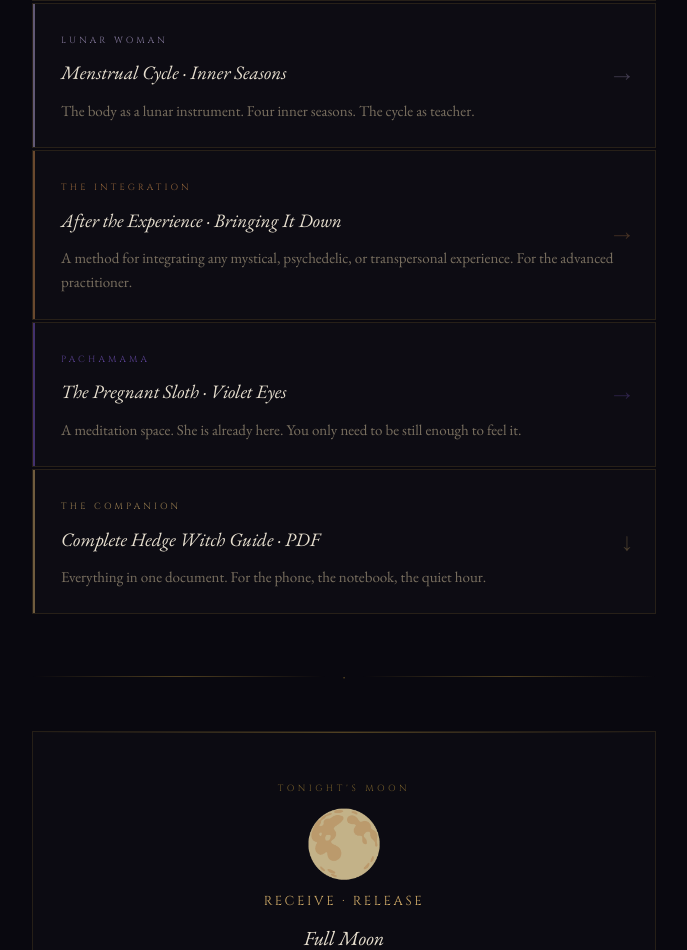
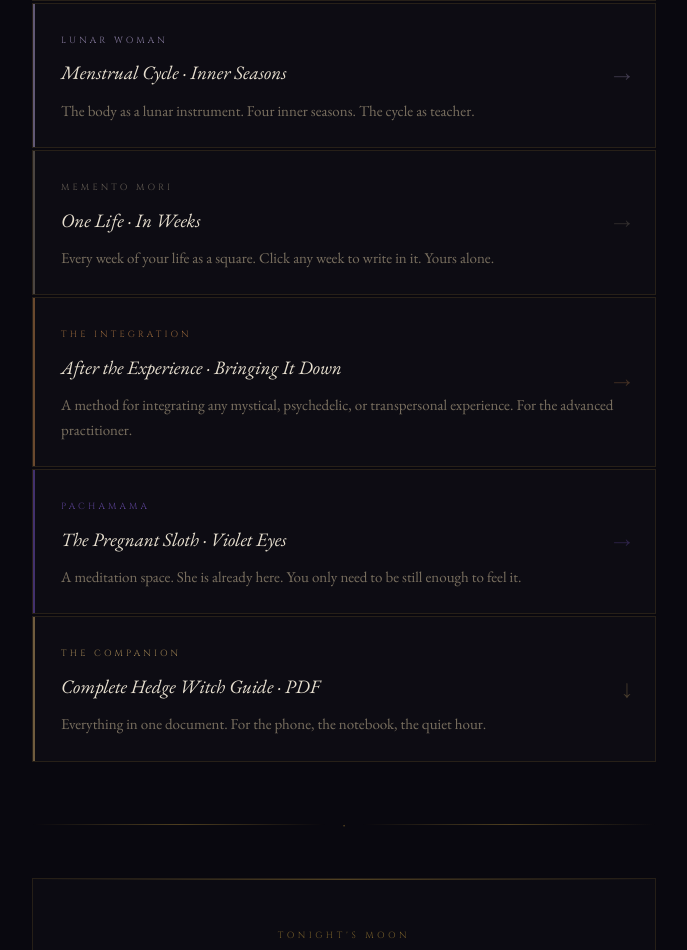
Before and after one commit to na-agua/the-hedge, a plain HTML site: page index.html in a window 1280 px wide. Shown: the part 1641-2591 px from the top of the page, without its empty margins (296-983 px from the left). Drawn offline with nearby package versions, Linux system fonts and the light colour scheme.

Commit message:
Add Memento Mori card and fix HTML structure

```diff
--- a/index.html
+++ b/index.html
@@ -285,6 +285,12 @@ footer p { font-size: 13px; color: var(--muted); font-style: italic; line-height
       <div class="card-desc">The body as a lunar instrument. Four inner seasons. The cycle as teacher.</div>
       <span class="card-arrow">→</span>
     </a>
+    <a class="card" href="memento-mori.html" style="--card-color: #8a8070;">
+      <span class="card-label">Memento Mori</span>
+      <div class="card-title">One Life · In Weeks</div>
+      <div class="card-desc">Every week of your life as a square. Click any week to write in it. Yours alone.</div>
+      <span class="card-arrow">→</span>
+    </a>
     <a class="card" href="integration.html" style="--card-color: #c8884a;">
       <span class="card-label">The Integration</span>
       <div class="card-title">After the Experience · Bringing It Down</div>
```
